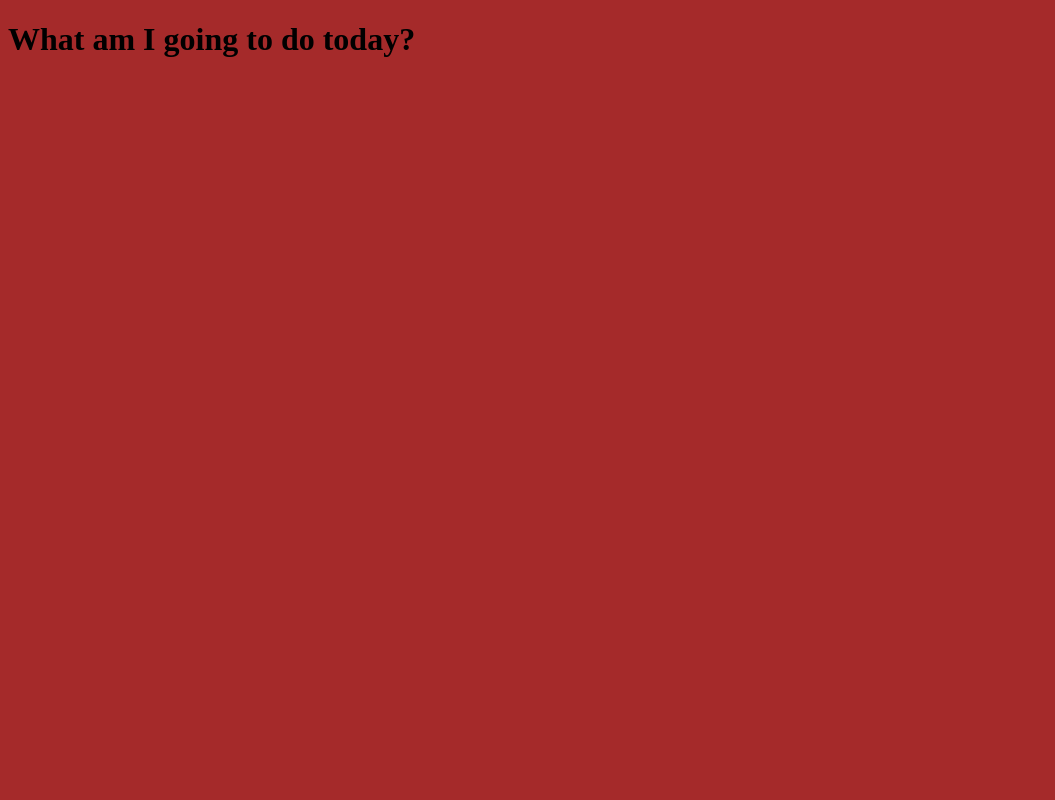
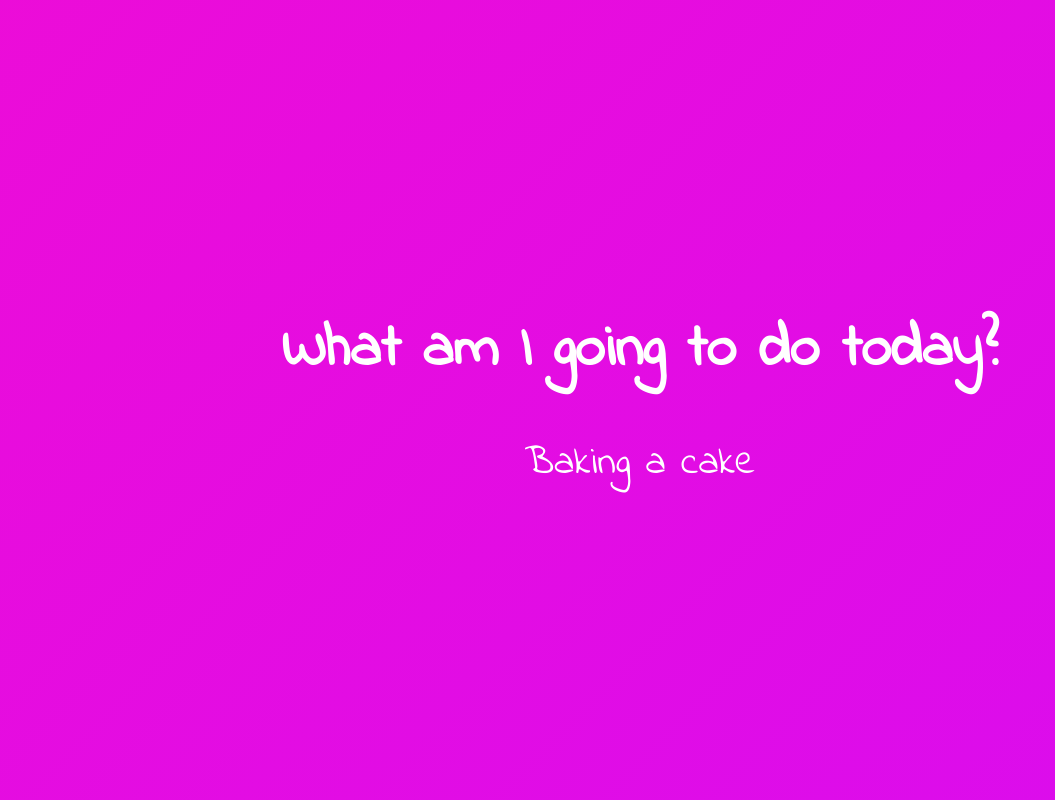
Before and after one commit to JamalAartsen/What-am-I-going-to-do-today, a React (Create React App) app: page / in a window 1280 px wide. Shown: the whole page, without its empty margins (0-1055 px from the left). Built offline with nearby package versions, Linux system fonts and the light colour scheme.

Commit message:
Add animation gradient background and some components

```diff
--- a/public/index.html
+++ b/public/index.html
@@ -1,6 +1,11 @@
 <!DOCTYPE html>
 <html lang="en">
   <head>
+
+    <link rel="preconnect" href="https://fonts.googleapis.com">
+    <link rel="preconnect" href="https://fonts.gstatic.com" crossorigin>
+    <link href="https://fonts.googleapis.com/css2?family=Indie+Flower&display=swap" rel="stylesheet">
+
     <meta charset="utf-8" />
     <meta name="viewport" content="width=device-width, initial-scale=1" />
     <meta name="theme-color" content="#000000" />
--- a/src/App.css
+++ b/src/App.css
@@ -1,3 +1,23 @@
-* {
-    background-color: brown;
+html {
+    height: 100%;
 }
+
+body {
+    background: linear-gradient(-45deg, #CE0DFC, #F20CD1, #7A00E6);
+    font-family: 'Indie Flower', cursive;
+    animation: gradient 15s ease infinite;
+    background-size: 400% 400%;
+    margin: 0;
+}
+
+@keyframes gradient {
+    0% {
+        background-position: 0% 50%;
+    }
+    50% {
+        background-position: 100% 50%;
+    }
+    100% {
+        background-position: 0% 50%;
+    }
+}
--- a/src/App.js
+++ b/src/App.js
@@ -1,9 +1,10 @@
 import './App.css';
+import Container from './components/Container/Container';
 
 function App() {
   return (
     <div className="App">
-      <h1>What am I going to do today?</h1>
+        <Container />
     </div>
   );
 }
--- /dev/null
+++ b/src/components/ActivityDescription/ActivityDescription.jsx
@@ -0,0 +1,12 @@
+import "./activitydescription.css"
+import React from "react"
+
+const ActivityDescription = (props) => {
+    return (
+        <div>
+            <p id="description">{props.description}</p>
+        </div>
+    )
+}
+
+export default ActivityDescription
--- /dev/null
+++ b/src/components/ActivityDescription/activitydescription.css
@@ -0,0 +1,5 @@
+#description {
+    font-weight: 400;
+    font-size: 40px;
+    color: white;
+}
--- /dev/null
+++ b/src/components/Container/Container.jsx
@@ -0,0 +1,17 @@
+import "./container.css"
+import React from "react"
+import ActivityDescription from "../ActivityDescription/ActivityDescription"
+import Title from "../Title/Title"
+
+const Container = () => {
+    return (
+        <div className="container">
+            <div className="inside-container">
+                <Title title="What am I going to do today?" />
+                <ActivityDescription description="Baking a cake" />
+            </div>
+        </div>
+    )
+}
+
+export default Container
--- /dev/null
+++ b/src/components/Container/container.css
@@ -0,0 +1,9 @@
+
+
+.container {
+    text-align: center;
+    display: flex;
+    justify-content: center;
+    align-items: center;
+    height: 100vh;
+}
--- /dev/null
+++ b/src/components/Title/Title.jsx
@@ -0,0 +1,12 @@
+import "./title.css"
+import React from "react"
+
+const Title = (props) => {
+    return (
+        <div>
+            <h1 id="title">{props.title}</h1>
+        </div>
+    )
+}
+
+export default Title
--- /dev/null
+++ b/src/components/Title/title.css
@@ -0,0 +1,5 @@
+#title {
+    color: white;
+    font-size: 60px;
+    font-weight: 600;
+}
```
Also changed, not shown: src/FakeData.jsx (added, +16 -0 lines).
